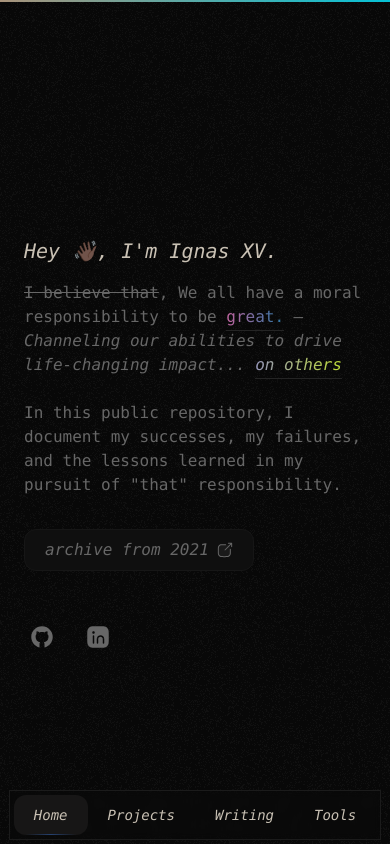
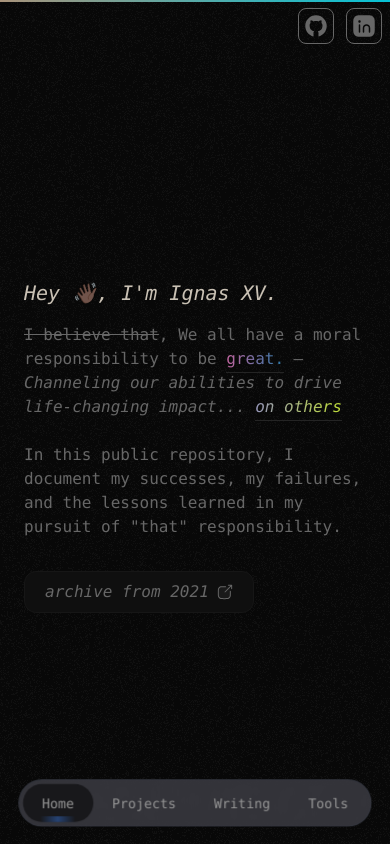
Before and after one commit to ignasxv/ignasxv.com, a Next.js app: page / in a window 390 px wide. Built offline with nearby package versions, Linux system fonts and the light colour scheme.

Commit message:
fix: mobile view

```diff
--- a/src/app/page.tsx
+++ b/src/app/page.tsx
@@ -111,55 +111,12 @@ const HomePage: NextPage = () => {
               responsibility.
             </p>
             <div className="mt-8">
-              <PillButton href="https://archive.ignasxv.com">
+              <PillButton href="https://archive.ignasxv.com/music">
                 archive from 2021
               </PillButton>
             </div>
 
-            <div className="mt-12 text-[#676767] flex items-center gap-5">
-              <a
-                href="https://github.com/ignasxv"
-                target="_blank"
-                rel="noreferrer"
-                className="w-9 h-9 flex items-center justify-center hover:bg-[#1A1A1A] rounded-lg"
-                aria-label="GitHub"
-              >
-                <svg
-                  width="24"
-                  height="24"
-                  viewBox="0 0 24 24"
-                  fill="none"
-                  xmlns="http://www.w3.org/2000/svg"
-                >
-                  <path
-                    d="M14.5094 20.9056C14.5198 20.402 14.5349 19.6585 14.5349 19C14.5349 18 13.8548 17.0818 13.8548 17.0818C16.1129 16.834 18.4919 15.5037 18.4919 11.5393C18.4919 10.383 18.0887 9.84616 17.4435 9.10284L17.4579 9.0525C17.5588 8.7032 17.8583 7.66631 17.3226 6.29474C16.4758 6.00567 14.5403 7.40972 14.5403 7.40972C13.7339 7.16195 12.8871 7.07936 12 7.07936C11.1532 7.07936 10.3065 7.16195 9.5 7.40972C9.5 7.40972 7.52419 6.04697 6.71774 6.29474C6.15323 7.74009 6.47581 8.81377 6.59677 9.10284C5.95161 9.84616 5.62903 10.383 5.62903 11.5393C5.62903 15.5037 7.92742 16.834 10.1855 17.0818C10.1855 17.0818 9.5 17.8624 9.5 18.9312V20.9082V22.4578C4.76861 21.3309 1.25 17.0764 1.25 12C1.25 6.06294 6.06294 1.25 12 1.25C17.9371 1.25 22.75 6.06294 22.75 12C22.75 17.073 19.2361 21.3252 14.5094 22.4555V20.9056Z"
-                    fill="currentColor"
-                  />
-                </svg>
-              </a>
-              <a
-                href="https://linkedin.com/in/ignasxv"
-                target="_blank"
-                rel="noreferrer"
-                className="w-9 h-9 flex items-center justify-center hover:bg-[#1A1A1A] rounded-lg"
-                aria-label="LinkedIn"
-              >
-                <svg
-                  width="24"
-                  height="24"
-                  viewBox="0 0 24 24"
-                  fill="none"
-                  xmlns="http://www.w3.org/2000/svg"
-                >
-                  <path
-                    fillRule="evenodd"
-                    clipRule="evenodd"
-                    d="M4.25305 1.84946C5.42957 1.25 6.96971 1.25 10.05 1.25H13.95C17.0303 1.25 18.5704 1.25 19.7469 1.84946C20.7818 2.37677 21.6232 3.21816 22.1505 4.25305C22.75 5.42957 22.75 6.96971 22.75 10.05V13.95C22.75 17.0303 22.75 18.5704 22.1505 19.7469C21.6232 20.7818 20.7818 21.6232 19.7469 22.1505C18.5704 22.75 17.0303 22.75 13.95 22.75H10.05C6.96971 22.75 5.42957 22.75 4.25305 22.1505C3.21816 21.6232 2.37677 20.7818 1.84946 19.7469C1.25 18.5704 1.25 17.0303 1.25 13.95V10.05C1.25 6.96971 1.25 5.42957 1.84946 4.25305C2.37677 3.21816 3.21816 2.37677 4.25305 1.84946ZM7.5 6.25C6.80964 6.25 6.25 6.80964 6.25 7.5C6.25 8.19036 6.80964 8.75 7.5 8.75C8.19036 8.75 8.75 8.19036 8.75 7.5C8.75 6.80964 8.19036 6.25 7.5 6.25ZM8.25 11C8.25 10.5858 7.91421 10.25 7.5 10.25C7.08579 10.25 6.75 10.5858 6.75 11V18C6.75 18.4142 7.08579 18.75 7.5 18.75C7.91421 18.75 8.25 18.4142 8.25 18V11ZM12.25 14C12.25 12.7574 13.2574 11.75 14.5 11.75C15.7426 11.75 16.75 12.7574 16.75 14V18C16.75 18.4142 17.0858 18.75 17.5 18.75C17.9142 18.75 18.25 18.4142 18.25 18V14C18.25 11.9289 16.5711 10.25 14.5 10.25C12.4289 10.25 10.75 11.9289 10.75 14V18C10.75 18.4142 11.0858 18.75 11.5 18.75C11.9142 18.75 12.25 18.4142 12.25 18V14Z"
-                    fill="currentColor"
-                  />
-                </svg>
-              </a>
-            </div>
+
           </section>
         </div>
       </main>
--- a/src/components/PillButton.tsx
+++ b/src/components/PillButton.tsx
@@ -6,7 +6,7 @@ interface PillButtonProps {
 
 const PillButton: React.FC<PillButtonProps> = ({ href, children, className = '' }) => {
     return (
-        <a href={href} target="_blank" rel="noreferrer">
+        <a href={href} rel="noreferrer">
             <span className={`italic bg-[#0F0F0F] font-mono text-[#676767] inline-flex items-center gap-2 border border-[#161616] px-5 py-2 rounded-xl font-medium ${className}`}>
                 {children}
                 <svg fill="none" viewBox="0 0 24 24" strokeWidth={1.5} className="w-4 h-4">
--- a/src/components/layout/BaseLayout.tsx
+++ b/src/components/layout/BaseLayout.tsx
@@ -12,6 +12,52 @@ const BaseLayout: React.FC<{ children: React.ReactNode }> = ({ children }) => {
       <div className="fixed top-0 h-[2px] bg-gradient-to-r from-[#a9937a] to-[#06c2d6] w-full"></div>
       {children}
       <Navigation />
+      <div className="scale-[1] z-20 fixed -top-10 right-2 mt-12 text-[#676767] flex items-center gap-3 ">
+              <a
+                href="https://github.com/ignasxv"
+                // target=""
+                rel="noreferrer"
+                className="w-9 h-9 flex items-center justify-center border-[1.5px] md:border-2 border-[#676767] hover:bg-[#1A1A1A] rounded-lg"
+                aria-label="GitHub"
+              >
+                <svg
+                  width="24"
+                  height="24"
+                  viewBox="0 0 24 24"
+                  fill="none"
+                  xmlns="http://www.w3.org/2000/svg"
+                >
+                  <path
+                    d="M14.5094 20.9056C14.5198 20.402 14.5349 19.6585 14.5349 19C14.5349 18 13.8548 17.0818 13.8548 17.0818C16.1129 16.834 18.4919 15.5037 18.4919 11.5393C18.4919 10.383 18.0887 9.84616 17.4435 9.10284L17.4579 9.0525C17.5588 8.7032 17.8583 7.66631 17.3226 6.29474C16.4758 6.00567 14.5403 7.40972 14.5403 7.40972C13.7339 7.16195 12.8871 7.07936 12 7.07936C11.1532 7.07936 10.3065 7.16195 9.5 7.40972C9.5 7.40972 7.52419 6.04697 6.71774 6.29474C6.15323 7.74009 6.47581 8.81377 6.59677 9.10284C5.95161 9.84616 5.62903 10.383 5.62903 11.5393C5.62903 15.5037 7.92742 16.834 10.1855 17.0818C10.1855 17.0818 9.5 17.8624 9.5 18.9312V20.9082V22.4578C4.76861 21.3309 1.25 17.0764 1.25 12C1.25 6.06294 6.06294 1.25 12 1.25C17.9371 1.25 22.75 6.06294 22.75 12C22.75 17.073 19.2361 21.3252 14.5094 22.4555V20.9056Z"
+                    fill="currentColor"
+                  />
+                </svg>
+              </a>
+              <a
+                href="https://linkedin.com/in/ignasxv"
+                // target="_blank"
+                rel="noreferrer"
+                className="w-9 h-9 flex items-center justify-center border-[1.5px] md:border-2 border-[#676767] hover:bg-[#1A1A1A] rounded-lg"
+                aria-label="LinkedIn"
+              >
+                <svg
+                  width="24"
+                  height="24"
+                  viewBox="0 0 24 24"
+                  fill="none"
+                  xmlns="http://www.w3.org/2000/svg"
+                >
+                  <path
+                    fillRule="evenodd"
+                    clipRule="evenodd"
+                    d="M4.25305 1.84946C5.42957 1.25 6.96971 1.25 10.05 1.25H13.95C17.0303 1.25 18.5704 1.25 19.7469 1.84946C20.7818 2.37677 21.6232 3.21816 22.1505 4.25305C22.75 5.42957 22.75 6.96971 22.75 10.05V13.95C22.75 17.0303 22.75 18.5704 22.1505 19.7469C21.6232 20.7818 20.7818 21.6232 19.7469 22.1505C18.5704 22.75 17.0303 22.75 13.95 22.75H10.05C6.96971 22.75 5.42957 22.75 4.25305 22.1505C3.21816 21.6232 2.37677 20.7818 1.84946 19.7469C1.25 18.5704 1.25 17.0303 1.25 13.95V10.05C1.25 6.96971 1.25 5.42957 1.84946 4.25305C2.37677 3.21816 3.21816 2.37677 4.25305 1.84946ZM7.5 6.25C6.80964 6.25 6.25 6.80964 6.25 7.5C6.25 8.19036 6.80964 8.75 7.5 8.75C8.19036 8.75 8.75 8.19036 8.75 7.5C8.75 6.80964 8.19036 6.25 7.5 6.25ZM8.25 11C8.25 10.5858 7.91421 10.25 7.5 10.25C7.08579 10.25 6.75 10.5858 6.75 11V18C6.75 18.4142 7.08579 18.75 7.5 18.75C7.91421 18.75 8.25 18.4142 8.25 18V11ZM12.25 14C12.25 12.7574 13.2574 11.75 14.5 11.75C15.7426 11.75 16.75 12.7574 16.75 14V18C16.75 18.4142 17.0858 18.75 17.5 18.75C17.9142 18.75 18.25 18.4142 18.25 18V14C18.25 11.9289 16.5711 10.25 14.5 10.25C12.4289 10.25 10.75 11.9289 10.75 14V18C10.75 18.4142 11.0858 18.75 11.5 18.75C11.9142 18.75 12.25 18.4142 12.25 18V14Z"
+                    fill="currentColor"
+                  />
+                </svg>
+              </a>
+
+
+            </div>
     </div>
   )
 }
--- a/src/components/layout/Navigation.tsx
+++ b/src/components/layout/Navigation.tsx
@@ -1,42 +1,42 @@
-"use client"
+"use client";
 
-import NextLink from "next/link"
-import { usePathname } from "next/navigation"
+import NextLink from "next/link";
+import { usePathname } from "next/navigation";
 
 const NavItem: React.FC<{ href: string; title: string }> = ({
   href,
   title,
 }) => {
-  let isActive = usePathname() === href
+  let isActive = usePathname() === href;
   return (
     <NextLink
       href={href}
       prefetch={false}
-      className={`font-medium px-5 py-2.5 rounded-xl relative transition-all ${
-      isActive && "bg-[#171616] "
+      className={`font-medium px-5 py-2.5 rounded-full relative transition-all ${
+        isActive && "bg-zinc-900 "
       }`}
     >
       {title}
       {isActive && (
-      <span className="absolute bottom-0 h-px inset-x-3 bg-gradient-to-r from-blue-100/0 via-blue-500/40 to-blue-500/0" />
+        <span className="absolute bottom-0 h-[6px] m-auto w-[50%] inset-x-3 bg-gradient-to-r from-blue-100/0 via-blue-500/40 to-blue-500/0" />
       )}
     </NextLink>
-  )
-}
+  );
+};
 
 const Navigation: React.FC = () => {
   return (
-    <div className="fixed left-0 right-0 z-50 flex justify-center bottom-1 sm:bottom-12">
-      <div className="flex justify-center w-full max-w-xl mx-auto sm:justify-start">
-        <nav className=" text-[#c9c1b4] font-mono italic backdrop-blur-sm border border-[#1B1B1B] p-1 md:rounded-2xl  flex text-sm">
-          <NavItem href="/" title="Home" />
-          <NavItem href="/projects" title="Projects" />
-          <NavItem href="/writing" title="Writing" />
-          <NavItem href="/tools" title="Tools" />
-        </nav>
-      </div>
+    <div className="fixed inset-x-1 text-[#979797] z-50 flex m-auto justify-center bottom-4 md:bottom-4">
+      <nav className="scale-[0.95] text-sm bg-zinc-700  bg-opacity-[80%] backdrop-blur-sm border border-slate-700/20 p-1 font-mono  rounded-full flex ">
+        <NavItem href="/" title="Home" />
+        <NavItem href="/projects" title="Projects" />
+        <NavItem href="/writing" title="Writing" />
+        <NavItem href="/tools" title="Tools" />
+      </nav>
     </div>
-  )
-}
 
-export default Navigation
+
+  );
+};
+
+export default Navigation;
```
Also changed, not shown: 2 other files (tests, documents, lock files or other folders).
